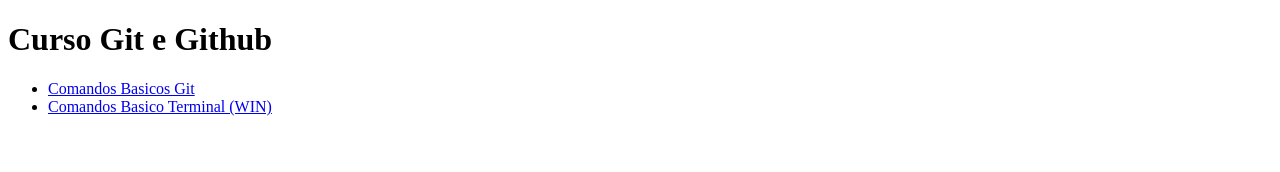
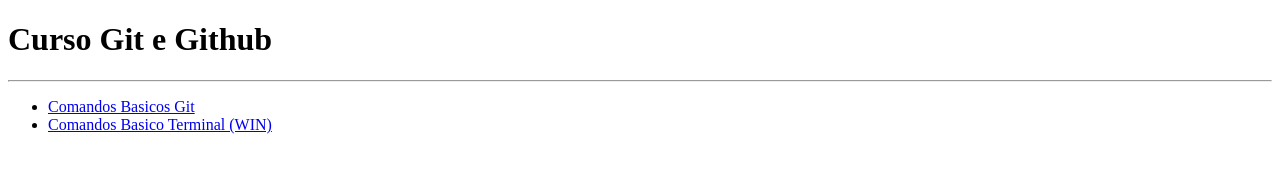
Before and after one commit to AnalystLucas/projeto-curso-git, a plain HTML site: page index.html in a window 1280 px wide. Drawn offline with Linux system fonts and the light colour scheme.

Commit message:
Novo teste

```diff
--- a/index.html
+++ b/index.html
@@ -8,6 +8,7 @@
 <body>
     <div class="container">
         <h1> Curso Git e Github</h1>
+        <hr class="separador">
         <ul>
             <li> <a href="git_comando.html"> Comandos Basicos Git </a> </li>
             <li> <a href="terminal_comando.html"> Comandos Basico Terminal (WIN) </a> </li>
```
